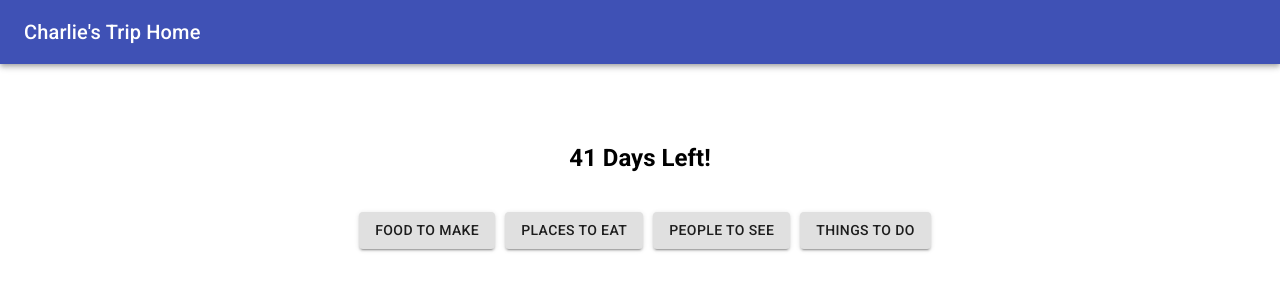
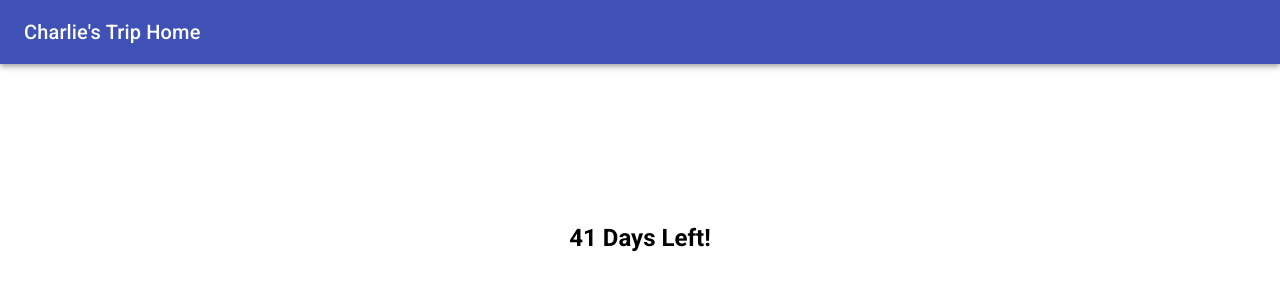
Before and after one commit to CharlieS-KR/charlie-s-trip-home, a React (Create React App) app: page / in a window 1280 px wide. Shown: the top 300 px of the page. Built offline with nearby package versions, Linux system fonts and the light colour scheme.

Commit message:
commented out buttons for now

```diff
--- a/src/components/Countdown.tsx
+++ b/src/components/Countdown.tsx
@@ -21,16 +21,14 @@ class Countdown extends Component {
 
     render() {
         return (
-            <div style={{ marginTop: '80px' }}>
-                <Box>
-                    <h2>{this.state.daysLeft} Days Left!</h2>
-                    <div style={{ marginTop: "40px" }}>
-                        <Button style={{ marginLeft: '10px' }} variant="contained">Food to Make</Button>
-                        <Button style={{ marginLeft: '10px' }} variant="contained">Places to Eat</Button>
-                        <Button style={{ marginLeft: '10px' }} variant="contained">People to See</Button>
-                        <Button style={{ marginLeft: '10px' }} variant="contained">Things to Do</Button>
-                    </div>
-                </Box>
+            <div style={{ marginTop: '20vh' }}>
+                <h2>{this.state.daysLeft} Days Left!</h2>
+                {/* <div style={{ marginTop: "40px" }}>
+                    <Button variant="contained">Food to Make</Button>
+                    <Button variant="contained">Places to Eat</Button>
+                    <Button variant="contained">People to See</Button>
+                    <Button variant="contained">Things to Do</Button>
+                </div> */}
             </div>
         );
     };
```
